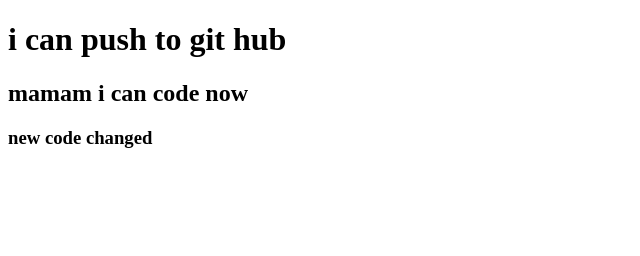
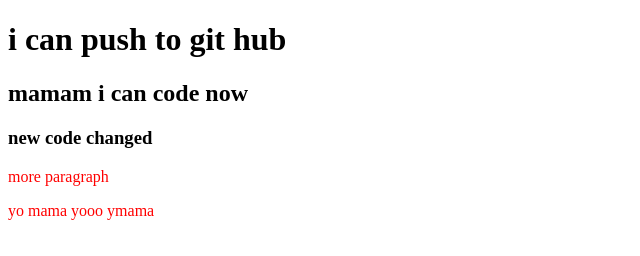
Before and after one commit to shihabul3000/my-first-repo, a plain HTML site: page index.html in a window 1280 px wide. Shown: the whole page, without its empty margins (0-640 px from the left). Drawn offline with Linux system fonts and the light colour scheme.

Commit message:
style added

```diff
--- a/index.html
+++ b/index.html
@@ -5,6 +5,7 @@
     <meta http-equiv="X-UA-Compatible" content="IE=edge">
     <meta name="viewport" content="width=device-width, initial-scale=1.0">
     <title>My First Repo</title>
+    <link rel="stylesheet" href="style.css">
 </head>
 <body>
 
@@ -14,6 +15,9 @@
     <h3>new code changed
     </h3>
 
+<p>more paragraph</p>
+<p>yo mama yooo ymama</p>
+
 
 
 </body>
--- /dev/null
+++ b/style.css
@@ -0,0 +1,3 @@
+p{
+    color: red;
+}
```
